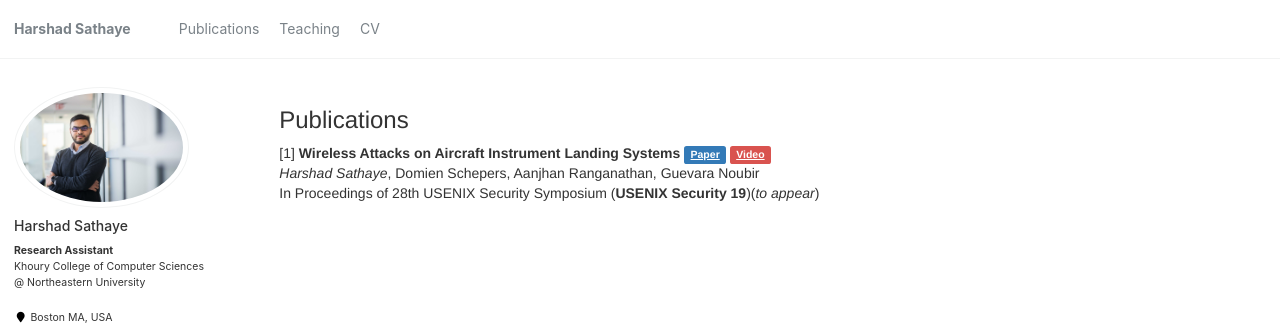
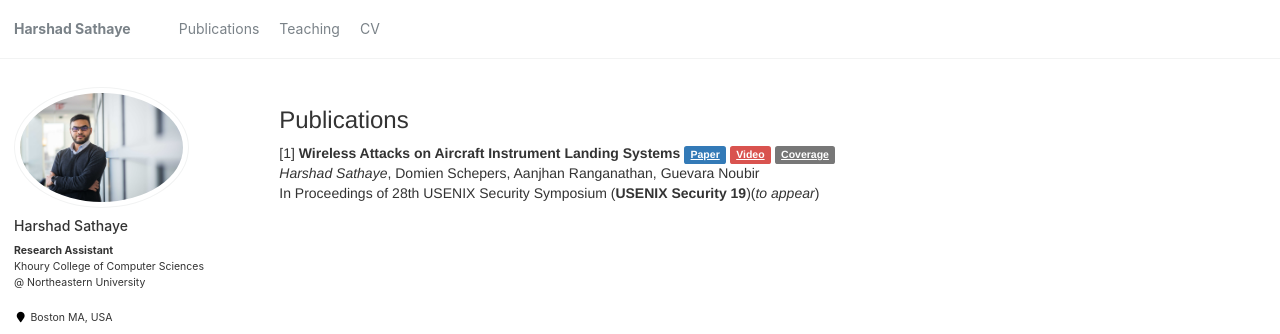
Before and after one commit to harshadms/harshadms.github.io, a Jekyll site: the page built from _pages/publications.md, in a window 1280 px wide. Shown: the top 334 px of the page. Built offline with Jekyll 4.4.1, drawn with Linux system fonts in a browser that asks for light colours; some web fonts are replaced.

Commit message:
Added NEWSDR news and media coverage

```diff
--- a/_pages/publications.md
+++ b/_pages/publications.md
@@ -6,6 +6,6 @@ author_profile: true
 ---
 ### Publications
 
-[1] **Wireless Attacks on Aircraft Instrument Landing Systems** <a href="/files/ils_harshad.pdf" class="label label-primary">Paper</a> <a href="https://www.youtube.com/watch?v=Wp4CpyxYJq4" class="label label-danger">Video</a>
+[1] **Wireless Attacks on Aircraft Instrument Landing Systems** <a href="/files/ils_harshad.pdf" class="label label-primary">Paper</a> <a href="https://www.youtube.com/watch?v=Wp4CpyxYJq4" class="label label-danger">Video</a> <a href="/files/ils_coverage.md" class="label label-default">Coverage</a>
 <br>*Harshad Sathaye*, Domien Schepers, Aanjhan Ranganathan, Guevara Noubir
 <br>In Proceedings of 28th USENIX Security Symposium (**USENIX Security 19**)(*to appear*)
```
Also changed, not shown: _pages/about.md (+1 -0 lines), files/ils_coverage.md (+1 -0 lines).
